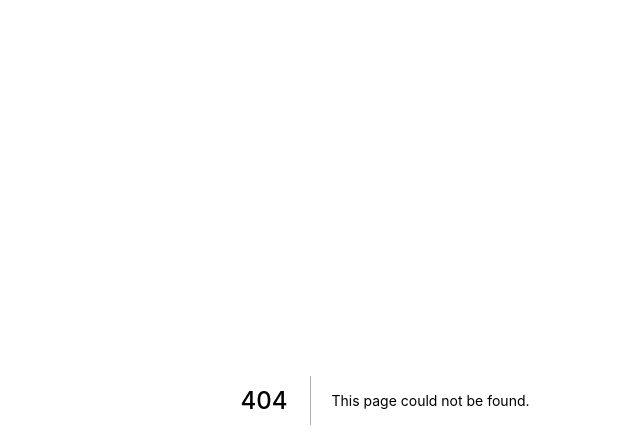
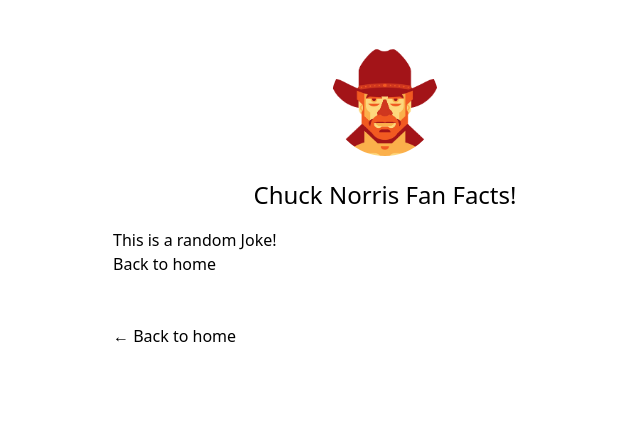
Before and after one commit to glaubosclimaco/chuck-norris, a Next.js app: page /random-joke in a window 1280 px wide. Before the commit this address had no page. Shown: the top 448 px of the page, without its empty margins (255-895 px from the left). Built offline with nearby package versions, Linux system fonts and the light colour scheme.

Commit message:
first commit

```diff
--- /dev/null
+++ b/components/button.tsx
@@ -0,0 +1,20 @@
+import Link from 'next/link'
+import React from 'react'
+
+export type buttonProps = {
+  href: string;
+  name: string;
+}
+
+function button({href, name}:buttonProps) {
+  return (
+    <Link href={href}>
+        <a className='bg-white hover:bg-gray-100 text-gray-800 font-semibold py-2 px-4 border border-gray-400 rounded shadow'>
+            {name}
+        </a>
+    </Link>
+
+  )
+}
+
+export default button
--- /dev/null
+++ b/components/layout.js
@@ -0,0 +1,73 @@
+import Head from 'next/head';
+import Image from 'next/image';
+import styles from './layout.module.css';
+import utilStyles from '../styles/utils.module.css';
+import Link from 'next/link';
+
+const name = 'Chuck Norris Fan Facts!';
+export const siteTitle = 'Next.js Sample Website';
+
+export default function Layout({ children, home }) {
+  return (
+    <div className={styles.container}>
+      <Head>
+        <link rel="icon" href="/favicon.ico" />
+        <meta
+          name="description"
+          content="Learn how to build a personal website using Next.js"
+        />
+        <meta
+          property="og:image"
+          content={`https://og-image.vercel.app/${encodeURI(
+            siteTitle,
+          )}.png?theme=light&md=0&fontSize=75px&images=https%3A%2F%2Fassets.vercel.com%2Fimage%2Fupload%2Ffront%2Fassets%2Fdesign%2Fnextjs-black-logo.svg`}
+        />
+        <meta name="og:title" content={siteTitle} />
+        <meta name="twitter:card" content="summary_large_image" />
+      </Head>
+      <header className={styles.header}>
+        {home ? (
+          <>
+            <Image
+              priority
+              src="/images/chuck.png"
+              className={utilStyles.borderCircle}
+              height={144}
+              width={144}
+              alt={name}
+            />
+            <h1 className={utilStyles.heading2Xl}>{name}</h1>
+          </>
+        ) : (
+          <>
+            <Link href="/">
+              <a>
+                <Image
+                  priority
+                  src="/images/chuck.png"
+                  className={utilStyles.borderCircle}
+                  height={108}
+                  width={108}
+                  alt={name}
+                />
+              </a>
+            </Link>
+            <h2 className={utilStyles.headingLg}>
+              <Link href="/">
+                <a className={utilStyles.colorInherit}>{name}</a>
+              </Link>
+            </h2>
+          </>
+        )}
+      </header>
+      <main>{children}</main>
+      {!home && (
+        <div className={styles.backToHome}>
+          <Link href="/">
+            <a>← Back to home</a>
+          </Link>
+        </div>
+      )}
+    </div>
+  );
+}
--- /dev/null
+++ b/components/layout.module.css
@@ -0,0 +1,15 @@
+.container {
+    max-width: 36rem;
+    padding: 0 1rem;
+    margin: 3rem auto 6rem;
+  }
+
+  .header {
+    display: flex;
+    flex-direction: column;
+    align-items: center;
+  }
+
+  .backToHome {
+    margin: 3rem 0 0;
+  }
--- a/pages/index.tsx
+++ b/pages/index.tsx
@@ -1,86 +1,25 @@
-import type { NextPage } from 'next'
-import Head from 'next/head'
-import Image from 'next/image'
+import Head from 'next/head';
+import Layout, { siteTitle } from '../components/layout';
+import utilStyles from '../styles/utils.module.css';
+import Button from '../components/button';
 
-const Home: NextPage = () => {
+export default function Home() {
   return (
-    <div className="flex min-h-screen flex-col items-center justify-center py-2">
+    <Layout home>
       <Head>
-        <title>Create Next App</title>
-        <link rel="icon" href="/favicon.ico" />
+        <title>{siteTitle}</title>
       </Head>
+      <section className={utilStyles.headingMd}>
 
-      <main className="flex w-full flex-1 flex-col items-center justify-center px-20 text-center">
-        <h1 className="text-6xl font-bold">
-          Welcome to{' '}
-          <a className="text-blue-600" href="https://nextjs.org">
-            Next.js!
-          </a>
-        </h1>
+       <br></br>
+       <p><Button href='random-joke' name='Random Joke' /></p>
+       <br></br>
+       <p> <Button href='' name='Joke by category' /></p>
+       <br></br>
+       <p><Button href='' name='Search for a Joke' /></p>
 
-        <p className="mt-3 text-2xl">
-          Get started by editing{' '}
-          <code className="rounded-md bg-gray-100 p-3 font-mono text-lg">
-            pages/index.tsx
-          </code>
-        </p>
 
-        <div className="mt-6 flex max-w-4xl flex-wrap items-center justify-around sm:w-full">
-          <a
-            href="https://nextjs.org/docs"
-            className="mt-6 w-96 rounded-xl border p-6 text-left hover:text-blue-600 focus:text-blue-600"
-          >
-            <h3 className="text-2xl font-bold">Documentation &rarr;</h3>
-            <p className="mt-4 text-xl">
-              Find in-depth information about Next.js features and its API.
-            </p>
-          </a>
-
-          <a
-            href="https://nextjs.org/learn"
-            className="mt-6 w-96 rounded-xl border p-6 text-left hover:text-blue-600 focus:text-blue-600"
-          >
-            <h3 className="text-2xl font-bold">Learn &rarr;</h3>
-            <p className="mt-4 text-xl">
-              Learn about Next.js in an interactive course with quizzes!
-            </p>
-          </a>
-
-          <a
-            href="https://github.com/vercel/next.js/tree/canary/examples"
-            className="mt-6 w-96 rounded-xl border p-6 text-left hover:text-blue-600 focus:text-blue-600"
-          >
-            <h3 className="text-2xl font-bold">Examples &rarr;</h3>
-            <p className="mt-4 text-xl">
-              Discover and deploy boilerplate example Next.js projects.
-            </p>
-          </a>
-
-          <a
-            href="https://vercel.com/import?filter=next.js&utm_source=create-next-app&utm_medium=default-template&utm_campaign=create-next-app"
-            className="mt-6 w-96 rounded-xl border p-6 text-left hover:text-blue-600 focus:text-blue-600"
-          >
-            <h3 className="text-2xl font-bold">Deploy &rarr;</h3>
-            <p className="mt-4 text-xl">
-              Instantly deploy your Next.js site to a public URL with Vercel.
-            </p>
-          </a>
-        </div>
-      </main>
-
-      <footer className="flex h-24 w-full items-center justify-center border-t">
-        <a
-          className="flex items-center justify-center gap-2"
-          href="https://vercel.com?utm_source=create-next-app&utm_medium=default-template&utm_campaign=create-next-app"
-          target="_blank"
-          rel="noopener noreferrer"
-        >
-          Powered by{' '}
-          <Image src="/vercel.svg" alt="Vercel Logo" width={72} height={16} />
-        </a>
-      </footer>
-    </div>
-  )
+      </section>
+    </Layout>
+  );
 }
-
-export default Home
--- /dev/null
+++ b/pages/random-joke.tsx
@@ -0,0 +1,21 @@
+import Head from 'next/head'
+import Link from 'next/link'
+import Layout from '../components/layout'
+
+
+
+export default function randomJoke(){
+    return(
+        <Layout home={undefined}>
+        <Head>
+          <title>This is a random Joke!</title>
+        </Head>
+        <h1>This is a random Joke!</h1>
+        <h2>
+          <Link href="/">
+            <a>Back to home</a>
+          </Link>
+        </h2>
+      </Layout>
+    );
+}
--- /dev/null
+++ b/styles/utils.module.css
@@ -0,0 +1,52 @@
+.heading2Xl {
+    font-size: 2.5rem;
+    line-height: 1.2;
+    font-weight: 800;
+    letter-spacing: -0.05rem;
+    margin: 1rem 0;
+  }
+
+  .headingXl {
+    font-size: 2rem;
+    line-height: 1.3;
+    font-weight: 800;
+    letter-spacing: -0.05rem;
+    margin: 1rem 0;
+  }
+
+  .headingLg {
+    font-size: 1.5rem;
+    line-height: 1.4;
+    margin: 1rem 0;
+  }
+
+  .headingMd {
+    font-size: 1.2rem;
+    line-height: 1.5;
+  }
+
+  .borderCircle {
+    border-radius: 9999px;
+  }
+
+  .colorInherit {
+    color: inherit;
+  }
+
+  .padding1px {
+    padding-top: 1px;
+  }
+
+  .list {
+    list-style: none;
+    padding: 0;
+    margin: 0;
+  }
+
+  .listItem {
+    margin: 0 0 1.25rem;
+  }
+
+  .lightText {
+    color: #666;
+  }
```
Also changed, not shown: public/images/chuck.png (added).
